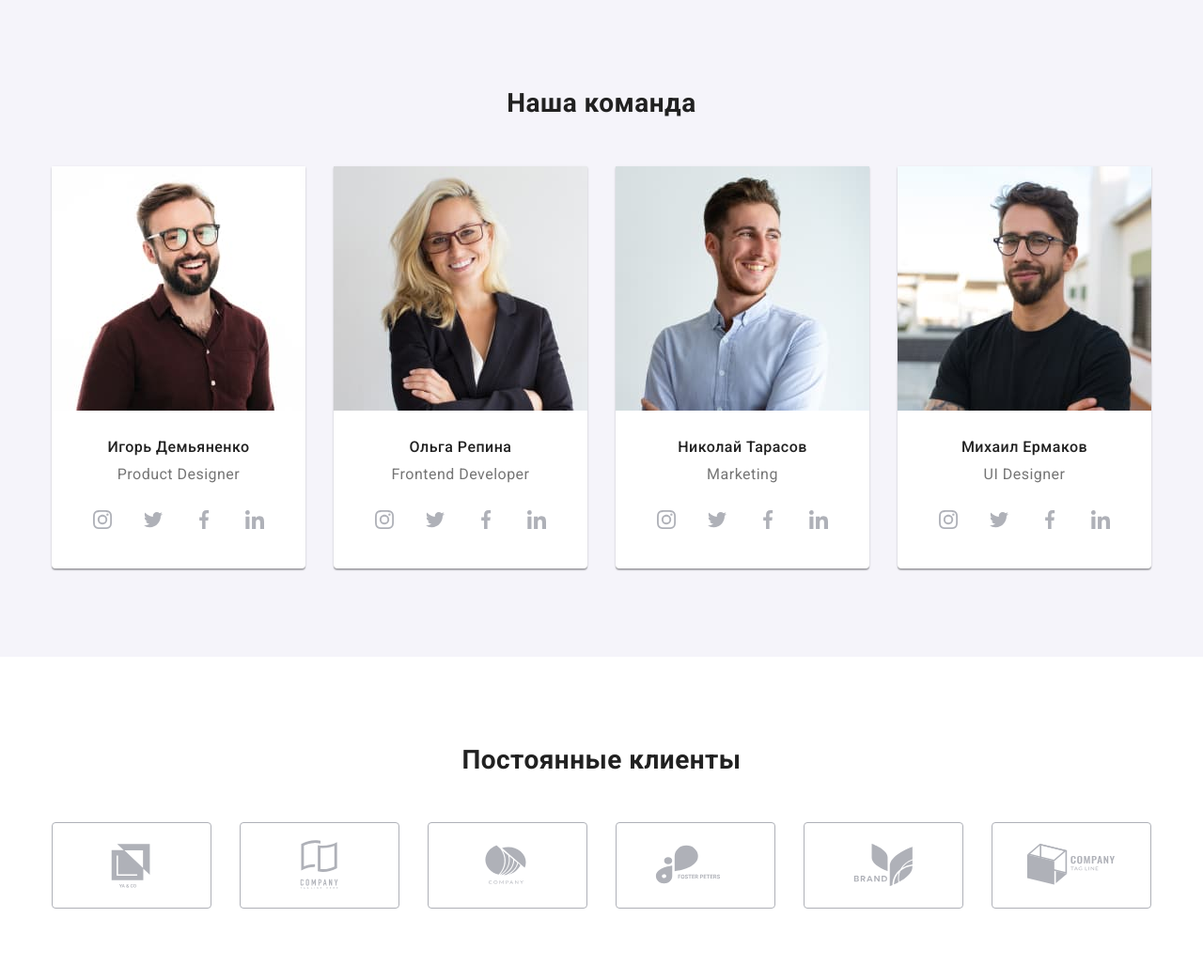
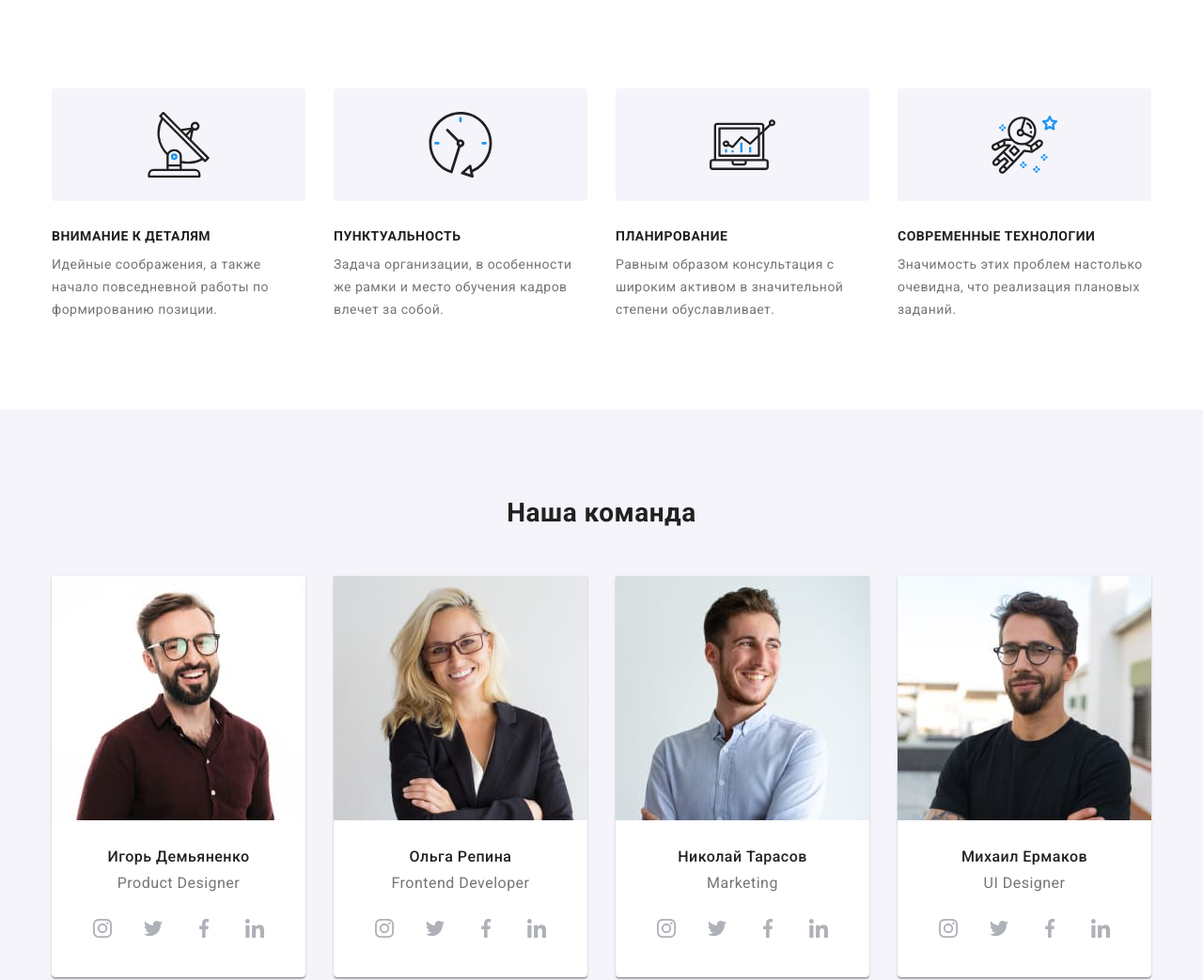
Before and after one commit to ArtemMakhov/goit-markup-hw-08, a plain HTML site: page index.html in a window 1280 px wide. Shown: the top 1043 px of the page at 94% size. Drawn offline with Linux system fonts and the light colour scheme.

Commit message:
advantages section

```diff
--- a/index.html
+++ b/index.html
@@ -69,7 +69,7 @@
 
       <!-- Преимущества -->
 
-      <!-- <section class="section">
+      <section class="section">
         <div class="container">
           <h2 class="section__title visually-hidden">Наши преимущества</h2>
           <ul class="advantages">
@@ -122,7 +122,7 @@
             </li>
           </ul>
         </div>
-      </section> -->
+      </section>
       <!-- Чем мы занимаемся -->
       <!-- <section class="section section--no-padding-top">
         <div class="container">
--- a/sass/layout/_advantages.scss
+++ b/sass/layout/_advantages.scss
@@ -1,22 +1,38 @@
-// .advantages {
-//   display: flex;
-// }
+.advantages {
+  @media screen and (min-width: 768px) {
+    display: flex;
+    flex-wrap: wrap;
+    margin-bottom: calc(-1 * var(--main-gap));
+    margin-left: calc(-1 * var(--main-gap));
+  }
+}
+.advantages__item {
+  &:not(:last-child) {
+    margin-bottom: var(--main-gap);
+  }
+}
 
-// .advantages__item {
-//   flex-basis: calc(100% / 4);
+.advantages__item {
+  @media screen and (min-width: 768px) {
+    flex-basis: calc(100% / 2 - 30px);
+    margin-bottom: var(--main-gap);
+    margin-left: var(--main-gap);
+  }
 
-//   &:not(:last-child) {
-//     margin-right: var(--main-gap);
-//   }
-// }
+  @media screen and (min-width: 1200px) {
+    flex-basis: calc(100% / 4 - 30px);
+  }
+}
 
 .advantages__title {
   text-transform: uppercase;
+  @media screen and (max-width: 767px) {
+    text-align: center;
+  }
 }
 .advantages__text {
   font-size: 14px;
   line-height: 1.71;
-  height: 75px;
 }
 .advantages__thumb {
   display: flex;
```
Also changed, not shown: css/main.css, css/main.min.css, 2 other files.
